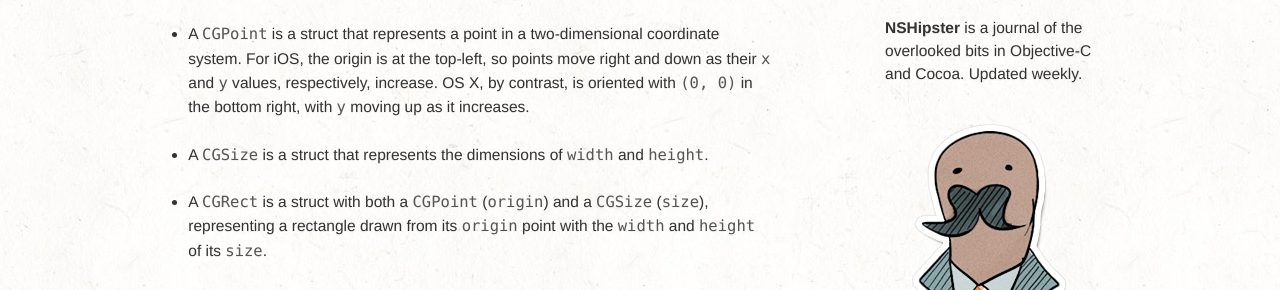
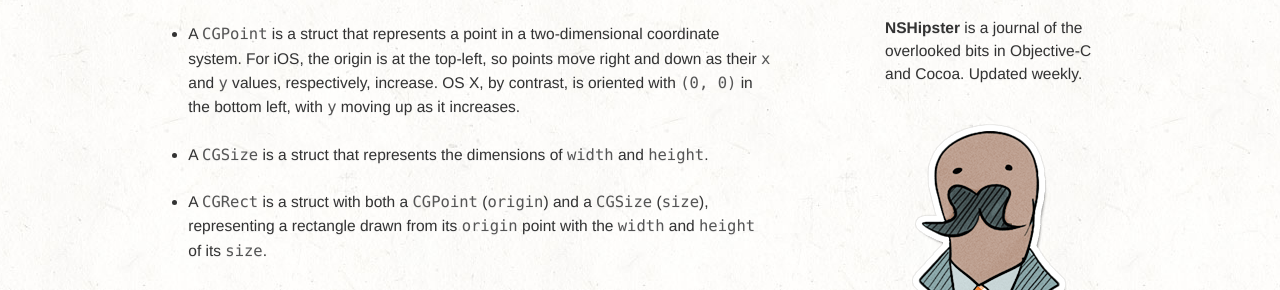
Before and after one commit to NSHipster/articles, a Jekyll site: the page built from _posts/2012-12-17-cggeometry.md, in a window 1280 px wide and 900 px high, scrolled down 300 px. Shown: the part 186-476 px from the top of the window. Built offline with Jekyll 4.4.1, drawn with Linux system fonts in a browser that asks for light colours; a script that is not in the unit is left out; comment, search, counter and statistics services are not loaded.

Commit message:
Fixing OS X coordinate system

```diff
--- a/_posts/2012-12-17-cggeometry.md
+++ b/_posts/2012-12-17-cggeometry.md
@@ -13,7 +13,7 @@ Unless you were a Math Geek or an Ancient Greek, Geometry was probably not your
 
 So for those of you who spent more time learning TI-BASIC than Euclidean geometry, here's the cheat-sheet for how geometry works in [Quartz 2D][1], the drawing system used in iOS and Mac OS X:
 
-- A **`CGPoint`** is a struct that represents a point in a two-dimensional coordinate system. For iOS, the origin is at the top-left, so points move right and down as their `x` and `y` values, respectively, increase. OS X, by contrast, is oriented with `(0, 0)` in the bottom right, with `y` moving up as it increases.
+- A **`CGPoint`** is a struct that represents a point in a two-dimensional coordinate system. For iOS, the origin is at the top-left, so points move right and down as their `x` and `y` values, respectively, increase. OS X, by contrast, is oriented with `(0, 0)` in the bottom left, with `y` moving up as it increases.
 
 - A **`CGSize`** is a struct that represents the dimensions of `width` and `height`.
 
```
